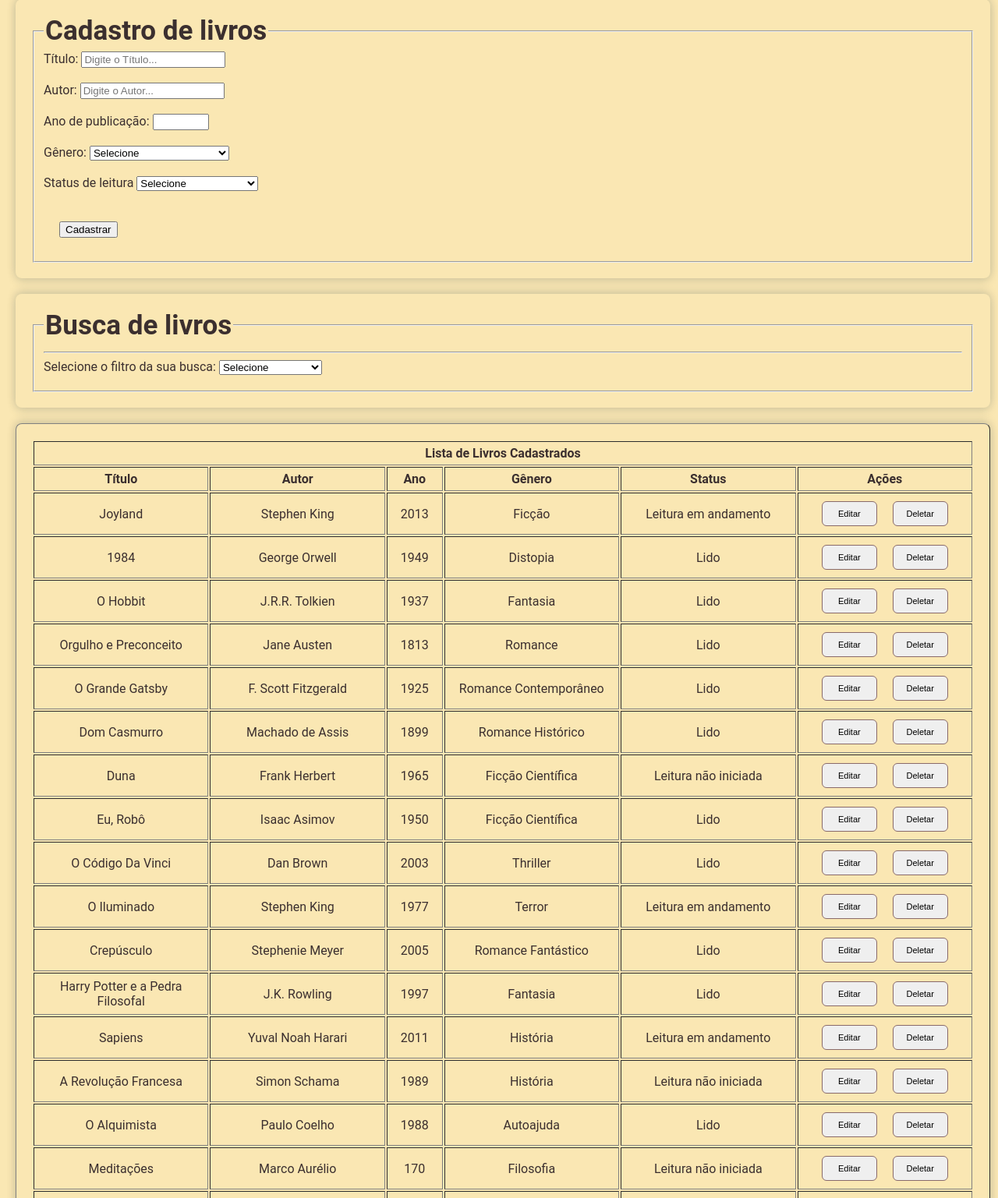
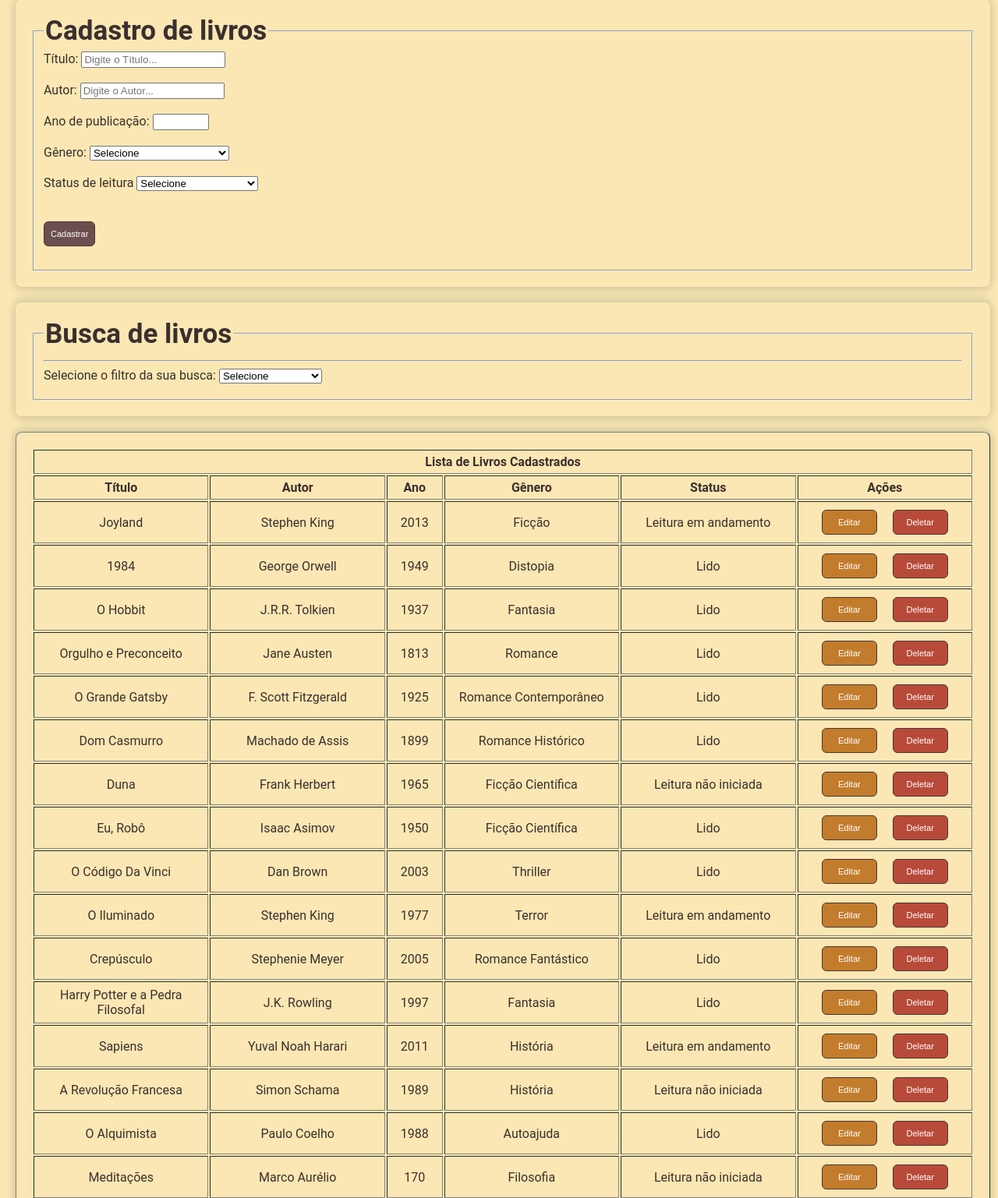
Before and after one commit to nathalidev/sistema_bibliotecario, a Flask app: page / in a window 1280 px wide. Shown: the part 153-1690 px from the top of the page at 78% size. Run offline with Flask 3, Linux system fonts and the light colour scheme.

Commit message:
ajusta estilos de botões e adiciona classe para o botão de cadastro

```diff
--- a/biblioteca/static/css/styles.css
+++ b/biblioteca/static/css/styles.css
@@ -70,25 +70,58 @@ a:hover {
 
 button{
     margin: 20px;
+    background-color: #6b4f4f;
+    color: #fff;
+    border: 1px solid #4a3535;
+    border-radius: 6px;
+    height: 32px;
+    cursor: pointer;
+    font-size: 11px;
+    padding: 5px 8px;
+
+}
+
+button:hover {
+    background-color: #5a3b3b;
+}
+
+button:active {
+    background-color: #4a2f2f;
 }
 
 .btn-editar,
 .btn-deletar {
-    height: 32px;
-    padding: 5px 8px;
     margin: 5px 8px;
-    font-size: 11px;
-    border-radius: 6px;
-    border: 1px solid #896a6a;
-    cursor: pointer;
 }
 
 .btn-editar {
     width: 35%;
+    background-color: #c27c2c;
 }
 
 .btn-deletar {
     width: 35%;
+    background-color: #b84a3a;
+}
+
+.btn-editar:hover {
+    background-color: #a05f1e;
+}
+
+.btn-editar:active {
+    background-color: #8a4f17;
+}
+
+.btn-deletar:hover {
+    background-color: #9e3b2a;
+}
+
+.btn-deletar:active {
+    background-color: #873223;
+}
+
+.btn-cadastrar {
+    margin-left: 0;
 }
 
 
--- a/biblioteca/templates/index.html
+++ b/biblioteca/templates/index.html
@@ -135,7 +135,7 @@
 
                 <br><br>
 
-                <button type="submit">Cadastrar</button>
+                <button type="submit" class="btn-cadastrar">Cadastrar</button>
             </fieldset>
         </form>
     </section>
```
